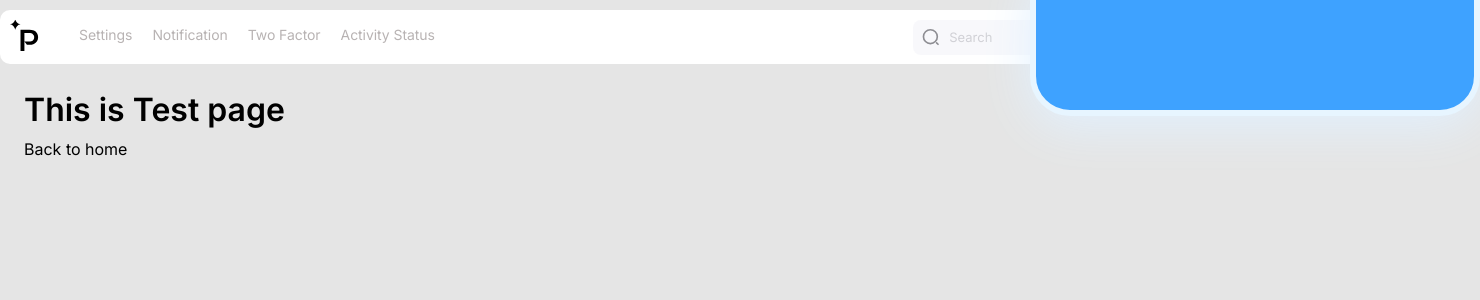
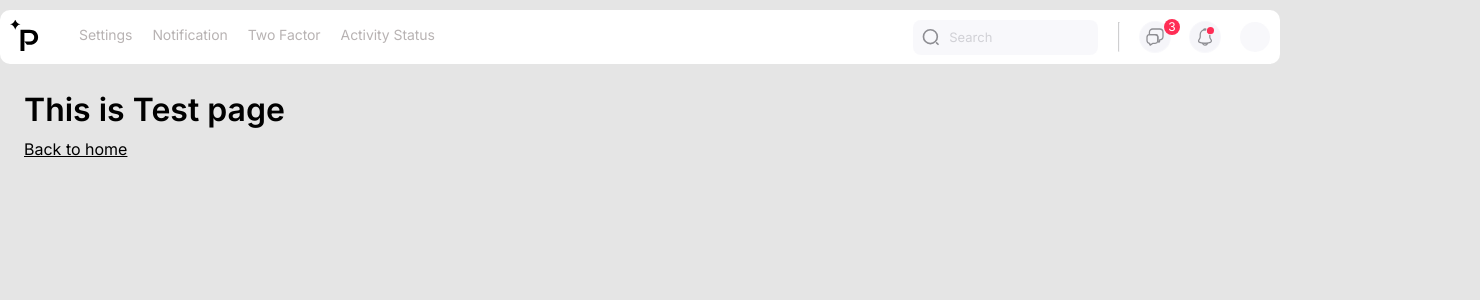
Before and after one commit to appwex/react-ui-components, a React (Create React App) app: page /test in a window 1280 px wide. Shown: the top 300 px of the page, 1480 px wide, since content can reach past the window. Built offline with nearby package versions, Linux system fonts and the light colour scheme.

Commit message:
update page fix

```diff
--- a/src/components/header/header.jsx
+++ b/src/components/header/header.jsx
@@ -48,7 +48,7 @@
           </div>
           <div className="navbarIconContainer  d-flex justify-content-center align-items-center">
             <a href="ss">
-              <ProfilePic className="profile d-flex justify-content-center align-items-center" />
+              {/* <ProfilePic className="profile d-flex justify-content-center align-items-center" /> */}
             </a>
           </div>
         </div>
--- a/src/routes/story-page/story-page.css
+++ b/src/routes/story-page/story-page.css
@@ -5,3 +5,12 @@
   padding: 1rem 1.5rem;
   gap: 10px;
 }
+
+.story a {
+  transition: all 0.2s;
+  text-decoration: underline;
+}
+
+.story a:hover {
+  transform: scale(1.2);
+}
```
Also changed, not shown: src/index.js (+12 -3 lines).
